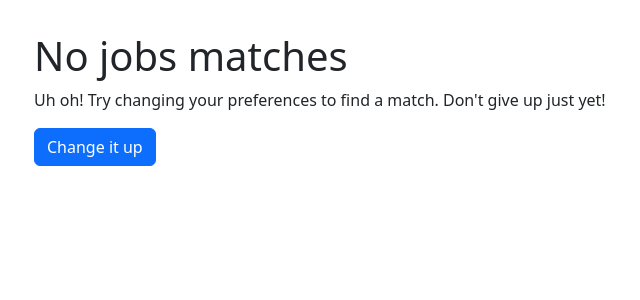
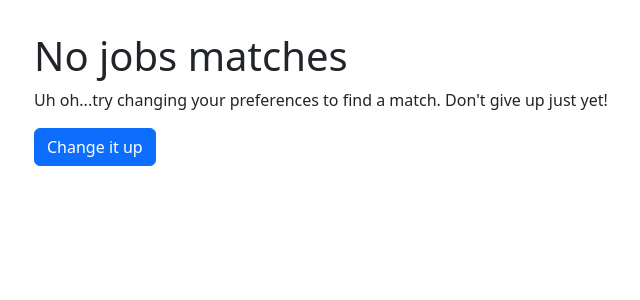
Before and after one commit to lexsac/jobsquare-capstone, a Flask app: template templates/home.html in a window 1280 px wide. Shown: the part 56-356 px from the top of the page, without its empty margins (48-688 px from the left). Run offline with Flask 3, Linux system fonts and the light colour scheme; the template is opened without the code that fills it, so the values that code supplies are empty; some libraries are stand-ins or nearby versions.

Commit message:
Fixed typo in <p> tag

```diff
--- a/templates/home.html
+++ b/templates/home.html
@@ -17,7 +17,7 @@
                 <a href="{{ job.landing_page_url }}" target="_blank"><button class="btn btn-primary">Apply</button></a>
                 <a href="/jobs/{{ job.id }}"><button class="btn btn-secondary">View job</button></a>
                 <form method="POST" action="/jobs/{{ job.id }}/like">
-                  <button class="btn">
+                  <button class="btn btn-like">
                     {% if job.id in likes %}
                     <i class="fa-solid fa-heart"></i>
                     {% else %}
@@ -31,7 +31,7 @@
           {% endfor %}
           {% else %}
           <h1>No jobs matches</h1>
-          <p>Uh oh! Try changing your preferences to find a match. Don't give up just yet!</p>
+          <p>Uh oh...try changing your preferences to find a match. Don't give up just yet!</p>
           <a href="/profile"><button class="btn btn-primary">Change it up</button></a>
       {% endif %}
     </div>
```
